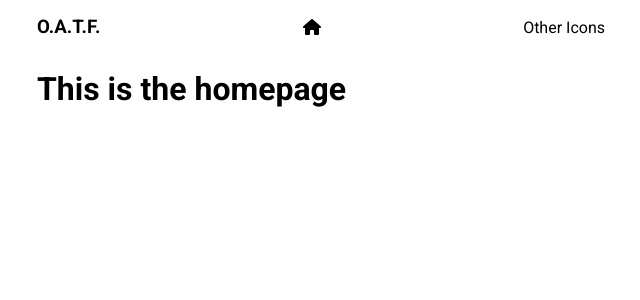
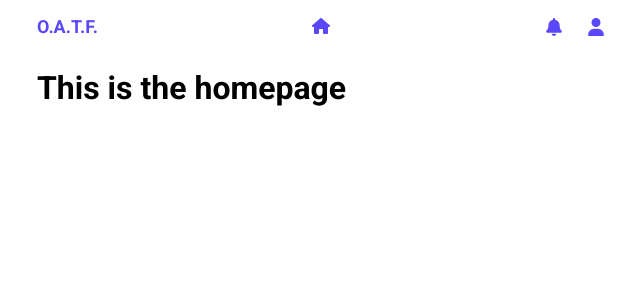
Before and after one commit to Jason-Azevedo/OneAppThreeFrameworks, a React (Create React App) app in the folder src/frontend/reactjs/: page / in a window 1280 px wide. Shown: the top 300 px of the page, without its empty margins (319-959 px from the left). Built offline with nearby package versions, Linux system fonts and the light colour scheme.

Commit message:
Styles the navbar icons

```diff
--- a/src/frontend/reactjs/src/components/Navbar.tsx
+++ b/src/frontend/reactjs/src/components/Navbar.tsx
@@ -1,15 +1,24 @@
 import React from "react";
 import { FontAwesomeIcon } from "@fortawesome/react-fontawesome";
-import { faHome } from "@fortawesome/free-solid-svg-icons";
+import { faHome, faBell, faUser } from "@fortawesome/free-solid-svg-icons";
+import { Link } from "react-router-dom";
 
 export default function Navbar() {
   return (
     <div className="navbar container--600 flex-row justify-sb align-c">
-      <h3>O.A.T.F.</h3>
+      <h3 className="title--18 color-primary">O.A.T.F.</h3>
 
-      <FontAwesomeIcon icon={faHome} />
+      <Link to={"/"}>
+        <FontAwesomeIcon icon={faHome} className="icon--18" />
+      </Link>
 
-      <span>Other Icons</span>
+      {/* Display this menu if the user signed in */}
+      <div className="flex-row justify-sb align-c gap--24">
+        <FontAwesomeIcon icon={faBell} className="icon--18" />
+
+        {/* Display user profile picture if the uploaded one */}
+        <FontAwesomeIcon icon={faUser} className="icon--18" />
+      </div>
     </div>
   );
 }
--- a/src/frontend/reactjs/src/sass/abstracts/_includes.scss
+++ b/src/frontend/reactjs/src/sass/abstracts/_includes.scss
@@ -1 +1,2 @@
 @import "vars";
+@import "mixins";
--- /dev/null
+++ b/src/frontend/reactjs/src/sass/abstracts/_mixins.scss
@@ -0,0 +1,4 @@
+@mixin sameWidthHeight($size) {
+    width: $size;
+    height: $size;
+}
--- a/src/frontend/reactjs/src/sass/abstracts/_vars.scss
+++ b/src/frontend/reactjs/src/sass/abstracts/_vars.scss
@@ -0,0 +1,2 @@
+/* COLORS */
+$color-primary: #5947f8;
--- /dev/null
+++ b/src/frontend/reactjs/src/sass/components/_icon.scss
@@ -0,0 +1,10 @@
+.icon {
+  & path {
+    fill: $color-primary;
+  }
+
+  &--18 {
+    @extend .icon;
+    @include sameWidthHeight(18px);
+  }
+}
--- a/src/frontend/reactjs/src/sass/components/_includes.scss
+++ b/src/frontend/reactjs/src/sass/components/_includes.scss
@@ -0,0 +1,2 @@
+@import "icon";
+@import "title";
--- /dev/null
+++ b/src/frontend/reactjs/src/sass/components/_title.scss
@@ -0,0 +1,10 @@
+.title {
+  &--18 {
+    @extend .title;
+    font-size: 18px;
+  }
+
+  &.color-primary {
+    color: $color-primary;
+  }
+}
--- a/src/frontend/reactjs/src/sass/layouts/_flex.scss
+++ b/src/frontend/reactjs/src/sass/layouts/_flex.scss
@@ -17,4 +17,14 @@
   &.align-c {
     align-items: center;
   }
+
+  /* GAP */
+
+  &.gap--16 {
+    gap: 16px;
+  }
+
+  &.gap--24 {
+    gap: 24px;
+  }
 }
```
